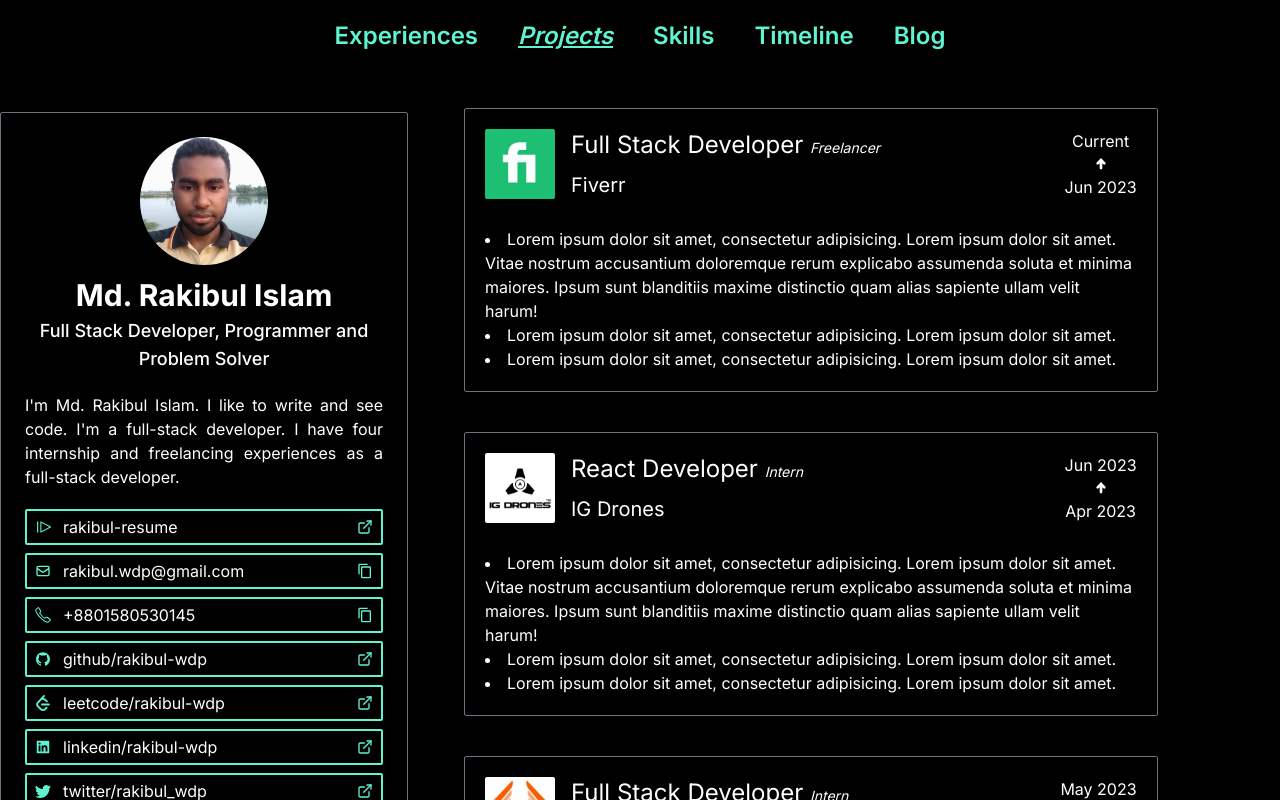
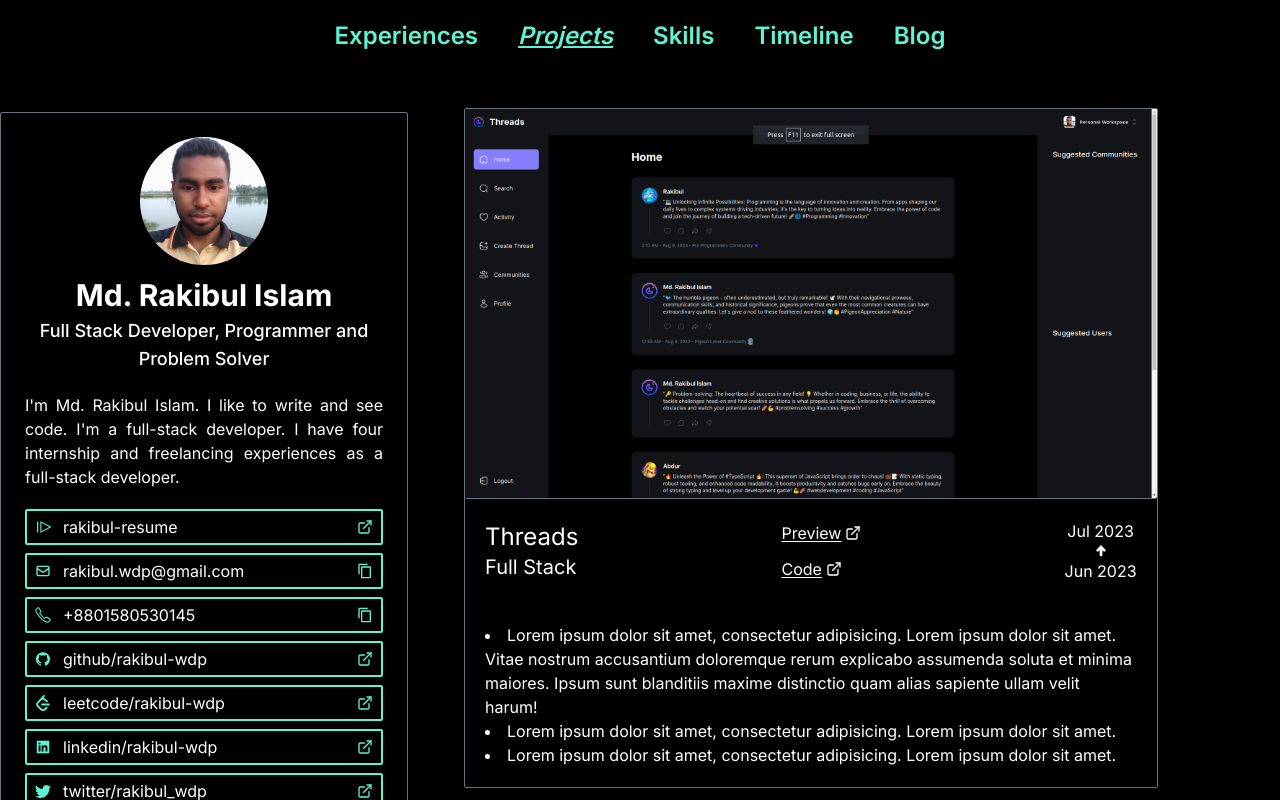
Before and after one commit to rakibul-wdp/portfolio, a Next.js app: page /projects in a window 1280 px wide. Shown: the top 800 px of the page. Built offline with nearby package versions, Linux system fonts and the light colour scheme.

Commit message:
style project card

```diff
--- a/app/projects/page.tsx
+++ b/app/projects/page.tsx
@@ -1,40 +1,55 @@
-import { experiences } from "@/constants/experiences";
+import { projects } from "@/constants/projects";
 import Image from "next/image";
+import Link from "next/link";
+import { FiExternalLink } from "react-icons/fi";
 import { TiArrowUpThick } from "react-icons/ti";
 
 const Page = () => {
   return (
     <main className="w-[85%]">
-      {experiences.map((experience) => (
+      {projects.map((project) => (
         <div
-          className="flex flex-col mb-10 text-white p-5 border-[0.01px] rounded-sm border-gray-500"
-          key={experience.id}
+          className="flex flex-col mb-10 text-white border-[0.01px] rounded-sm border-gray-500"
+          key={project.id}
         >
-          <div className="flex items-center">
+          <div className="">
             <Image
-              className="w-[70px] rounded-sm"
-              src={experience.avatar}
-              alt="company logo"
+              className="border-b-[0.01px] rounded-b-sm border-gray-500"
+              src={project.img}
+              alt="project image"
             />
-            <div className="w-full ml-4 flex items-center justify-between">
-              <div className="h-[70px] flex flex-col justify-between">
-                <h1 className="text-2xl">
-                  {experience.role}{" "}
-                  <span className="italic text-sm">
-                    {experience.designation}
-                  </span>
-                </h1>
-                <h1 className="text-xl">{experience.companyName}</h1>
-              </div>
-              <div className="h-[70px] flex flex-col items-center justify-between">
-                <p>{experience.end}</p>
-                <TiArrowUpThick />
-                <p>{experience.start}</p>
-              </div>
+          </div>
+          <div className="mt-5 px-5 flex items-center justify-between">
+            <div className="h-[60px] flex flex-col justify-between">
+              <h1 className="text-2xl">{project.projectName}</h1>
+              <h3 className="text-xl">{project.projectStack}</h3>
+            </div>
+            <div className="h-[60px] flex flex-col items-start justify-between">
+              <Link
+                className="flex items-center justify-center gap-1"
+                target="_blank"
+                href={"https://github.com/rakibul-wdp"}
+              >
+                <span className="underline underline-offset-2">Preview</span>{" "}
+                <FiExternalLink />
+              </Link>
+              <Link
+                className="flex items-center justify-center gap-1"
+                target="_blank"
+                href={"https://github.com/rakibul-wdp"}
+              >
+                <span className="underline underline-offset-2">Code</span>{" "}
+                <FiExternalLink />
+              </Link>
+            </div>
+            <div className="flex flex-col items-center justify-between">
+              <p>{project.end}</p>
+              <TiArrowUpThick />
+              <p>{project.start}</p>
             </div>
           </div>
-          <ul className="mt-7 list-disc list-inside">
-            {experience.descriptions.map((des) => (
+          <ul className="mt-5 list-disc list-inside p-5">
+            {project.descriptions.map((des) => (
               <li key={des.id}>{des.des}</li>
             ))}
           </ul>
```
